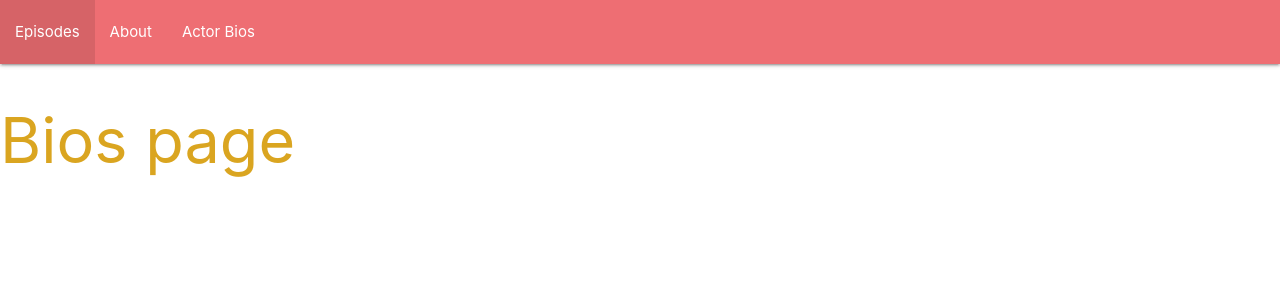
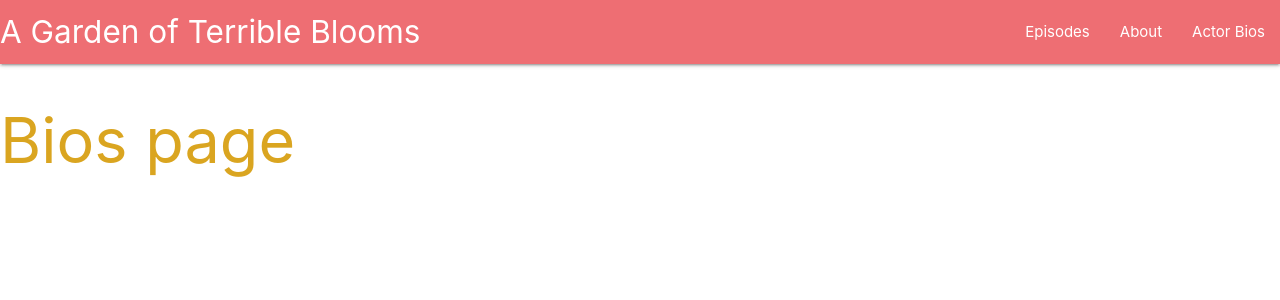
Before and after one commit to dylanaldrich/terribleblooms, a Django app: page /bios/ in a window 1280 px wide. Shown: the top 300 px of the page. Run offline with Django 3.2, Linux system fonts and the light colour scheme.

Commit message:
adds collapsing menu, still needs plugin to make it work

```diff
--- a/main_app/templates/base.html
+++ b/main_app/templates/base.html
@@ -8,13 +8,18 @@
     <link rel="stylesheet" href="https://cdnjs.cloudflare.com/ajax/libs/materialize/1.0.0/css/materialize.min.css">
     <link rel="stylesheet" href="{% static 'styles/main.css' %}" >
     <script src="https://cdnjs.cloudflare.com/ajax/libs/materialize/1.0.0/js/materialize.min.js"></script>
+    <link href="https://fonts.googleapis.com/icon?family=Material+Icons" rel="stylesheet">
     <title>A Garden of Terrible Blooms</title>
 </head>
 <body>
     <header class="navbar-fixed">
         <nav>
             <div class="nav-wrapper">
-                <ul>
+                <a href="{% url 'home' %}" class="brand-logo">A Garden of Terrible Blooms</a>
+                <a href="#" data-target="mobile-demo" class="sidenav-trigger">
+                    <i class="material-icons">menu</i>
+                </a>
+                <ul class="right hide-on-med-and-down">
                     <li>
                         <a href="{% url 'home' %}">Episodes</a>
                     </li>
@@ -27,6 +32,20 @@
                 </ul>
             </div>
         </nav>
+
+        {% comment %} Hamburger nav menu {% endcomment %}
+        {% comment %} NOTE needs a plugin for the menu to open up {% endcomment %}
+        <ul class="sidenav" id="mobile-demo">
+            <li>
+                <a href="{% url 'home' %}">Episodes</a>
+            </li>
+            <li>
+                <a href="{% url 'about' %}">About</a>
+            </li>
+            <li>
+                <a href="{% url 'bios' %}">Actor Bios</a>
+            </li>
+        </ul>
     </header>
     <main>
         {% block content %}
```
